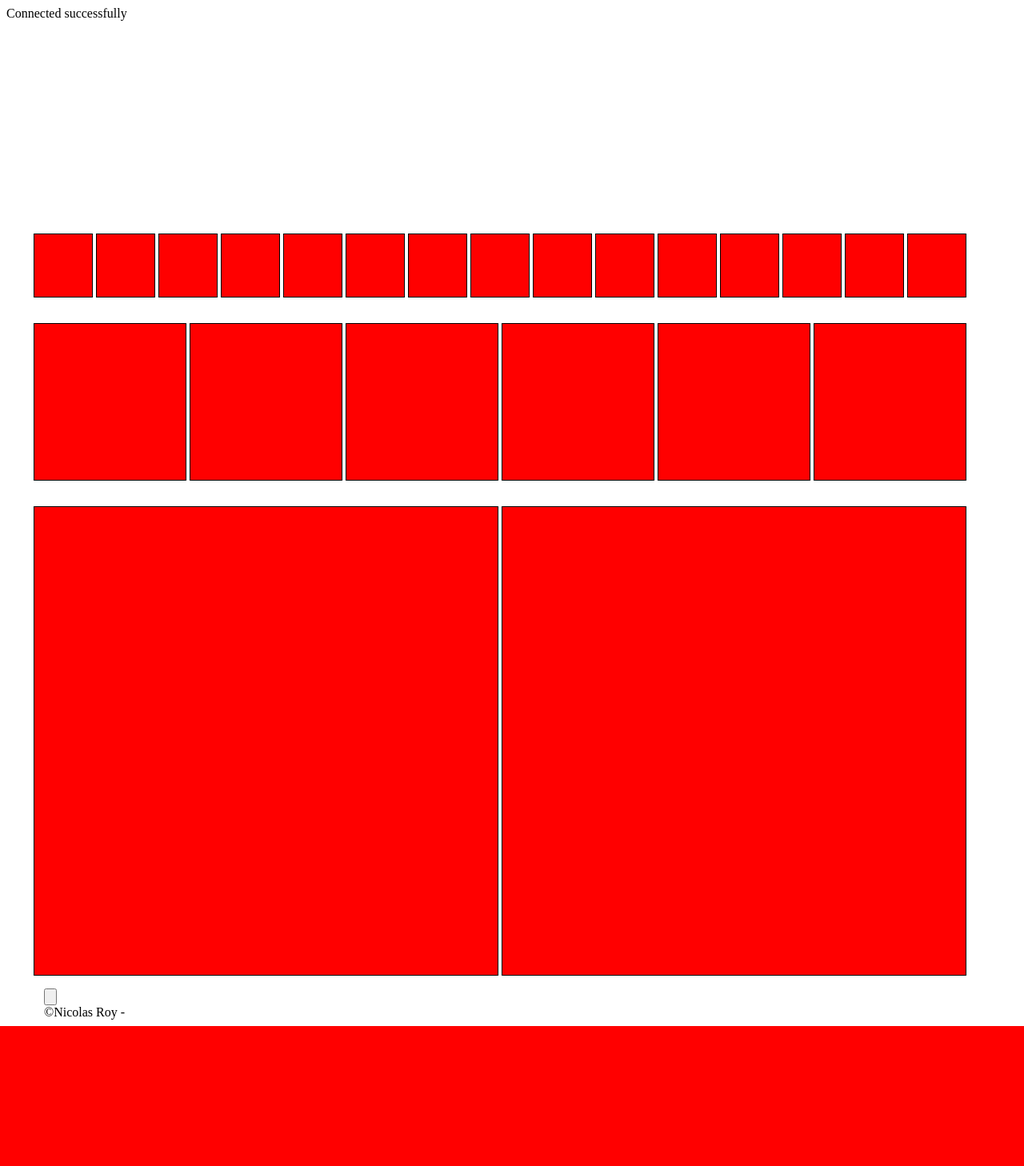
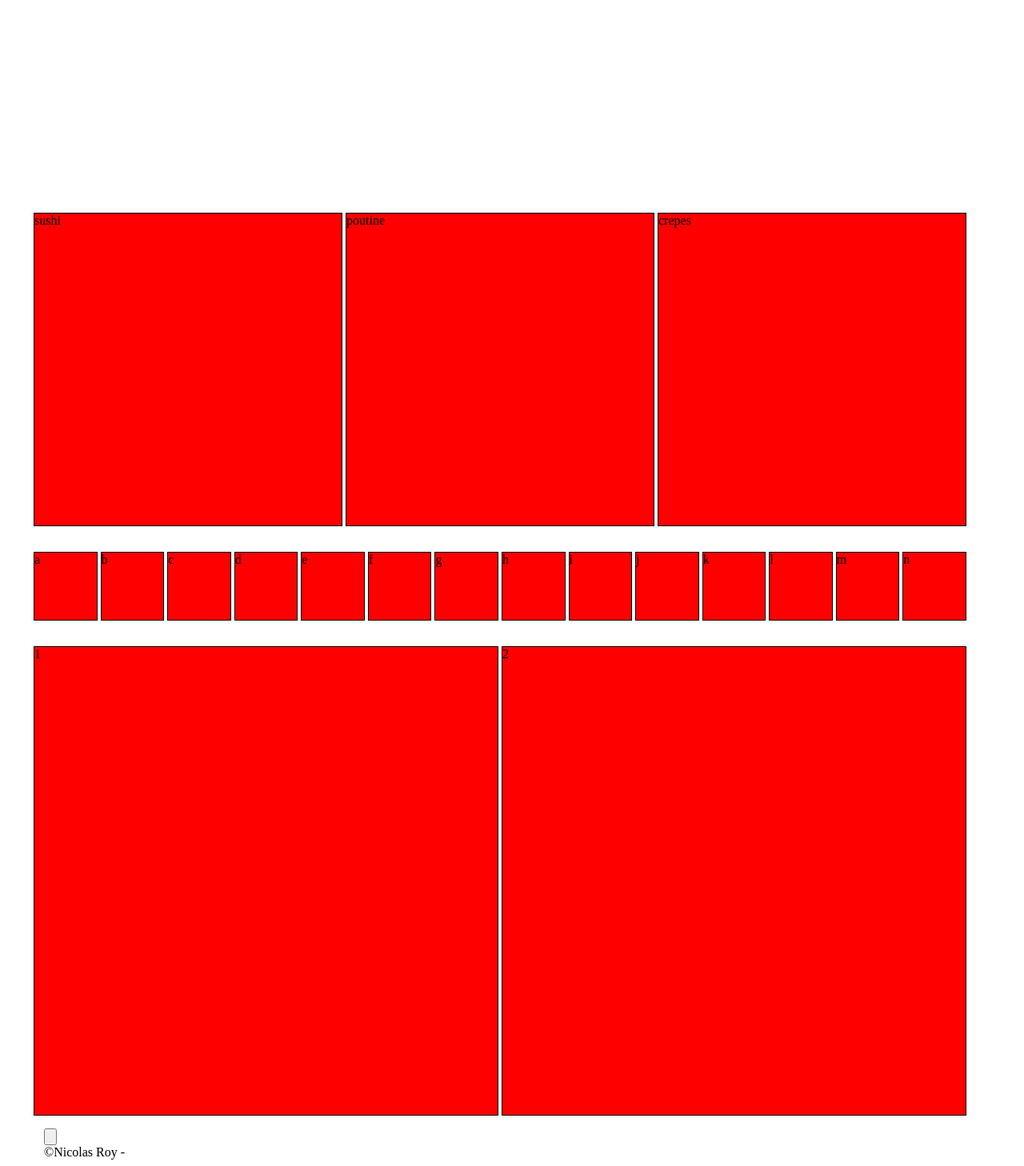
Before and after one commit to nicolasroy11/n_col_bootstrap, a PHP site: page / in a window 1280 px wide. Shown: the whole page at 80% size. Before the commit the page ends 1283 px from the top, so only its background shows below. Run offline with PHP 8.4, Linux system fonts and the light colour scheme; some libraries are stand-ins or nearby versions.

Commit message:
working version using local PHP arrays

```diff
--- a/index.php
+++ b/index.php
@@ -4,10 +4,10 @@ ini_set('display_errors', 1);
 error_reporting(E_ALL);
 date_default_timezone_set('US/Pacific');
 
-$servername = "localhost";
-$username = "root";
-$password = "root";
-$db = "nickdontcare";
+/*$servername = "localhost";
+$username = "####";
+$password = "####";
+$db = "####";
 
 // Create connection
 $conn = mysqli_connect($servername, $username, $password, $db);
@@ -22,6 +22,7 @@ if ($conn->connect_error) {
 $query = "show tables";
 $results = mysqli_query($conn, $query) or die(mysql_error());;
 //var_dump($results);
+*/
 
 //Include global variables - information that does not change regardless of current page
 	//include('includes/global_var.php');
@@ -29,13 +30,16 @@ $results = mysqli_query($conn, $query) or die(mysql_error());;
 //Page Specific Variables and Functions
 	define("TITLE", "PHP Test Page 1");
 	$fave_foods = array("sushi", "poutine", "crepes");
-	function enumfoods()
+	$letters = array("a", "b", "c", "d", "e", "f", "g", "h", "i", "j", "k", "l", "m", "n");
+	$numbers = array("1", "2");
+	function enumfoods($array)
 		{
-			global $fave_foods;	//without this, $fave_foods is undeclared in the scope of the function
-								//the array can also be passed in as an argument.
-			foreach ($fave_foods as $fave_food)
+			foreach ($array as $a)
 			{
-				echo "I love $fave_food,<br>";
+				$cols = "<div class=\"col-fluid\">";
+				$cols .= "<p class=\"test\">" . $a . "</p>";
+				$cols .= "</div><!--col-fluid-->";
+				echo $cols;
 			}
 		}
 
@@ -46,82 +50,22 @@ $results = mysqli_query($conn, $query) or die(mysql_error());;
 ?>
 
 <div class="container">
-<div class="row-fluid">
-		<div class="col-fluid">
-			<p class="test"></p>
-		</div><!--col-fluid-->
-		<div class="col-fluid">
-			<p class="test"></p>
-		</div><!--col-fluid-->
-		<div class="col-fluid">
-			<p class="test"></p>
-		</div><!--col-fluid-->
-		<div class="col-fluid">
-			<p class="test"></p>
-		</div><!--col-fluid-->
-		<div class="col-fluid">
-			<p class="test"></p>
-		</div><!--col-fluid-->
-		<div class="col-fluid">
-			<p class="test"></p>
-		</div><!--col-fluid-->
-		<div class="col-fluid">
-			<p class="test"></p>
-		</div><!--col-fluid-->
-		<div class="col-fluid">
-			<p class="test"></p>
-		</div><!--col-fluid-->
-		<div class="col-fluid">
-			<p class="test"></p>
-		</div><!--col-fluid-->
-		<div class="col-fluid">
-			<p class="test"></p>
-		</div><!--col-fluid-->
-		<div class="col-fluid">
-			<p class="test"></p>
-		</div><!--col-fluid-->
-		<div class="col-fluid">
-			<p class="test"></p>
-		</div><!--col-fluid-->
-		<div class="col-fluid">
-			<p class="test"></p>
-		</div><!--col-fluid-->
-		<div class="col-fluid">
-			<p class="test"></p>
-		</div><!--col-fluid-->
-		<div class="col-fluid">
-			<p class="test"></p>
-		</div><!--col-fluid-->
+	<div class="row-fluid">
+		<?php
+			enumfoods($fave_foods);
+		?>
 	</div><!--row-fluid-->
 
 	<div class="row-fluid">
-		<div class="col-fluid">
-			<p class="test"></p>
-		</div><!--col-fluid-->
-		<div class="col-fluid">
-			<p class="test"></p>
-		</div><!--col-fluid-->
-		<div class="col-fluid">
-			<p class="test"></p>
-		</div><!--col-fluid-->
-		<div class="col-fluid">
-			<p class="test"></p>
-		</div><!--col-fluid-->
-		<div class="col-fluid">
-			<p class="test"></p>
-		</div><!--col-fluid-->
-		<div class="col-fluid">
-			<p class="test"></p>
-		</div><!--col-fluid-->
+		<?php
+			enumfoods($letters);
+		?>
 	</div><!--row-fluid-->
 
 	<div class="row-fluid">
-		<div class="col-fluid">
-			<p class="test"></p>
-		</div><!--col-fluid-->
-		<div class="col-fluid">
-			<p class="test"></p>
-		</div><!--col-fluid-->
+		<?php
+			enumfoods($numbers);
+		?>
 	</div><!--row-fluid-->
 </div><!--container-->
 
```
